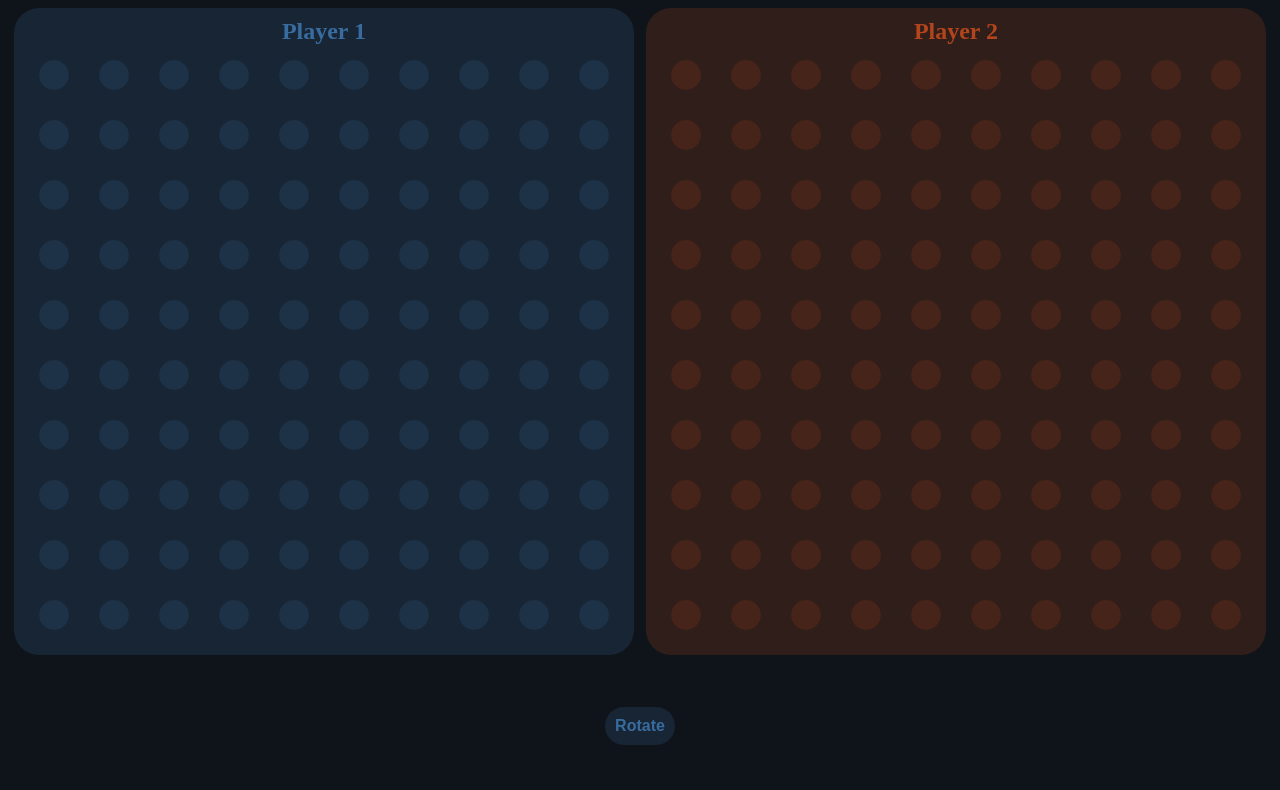
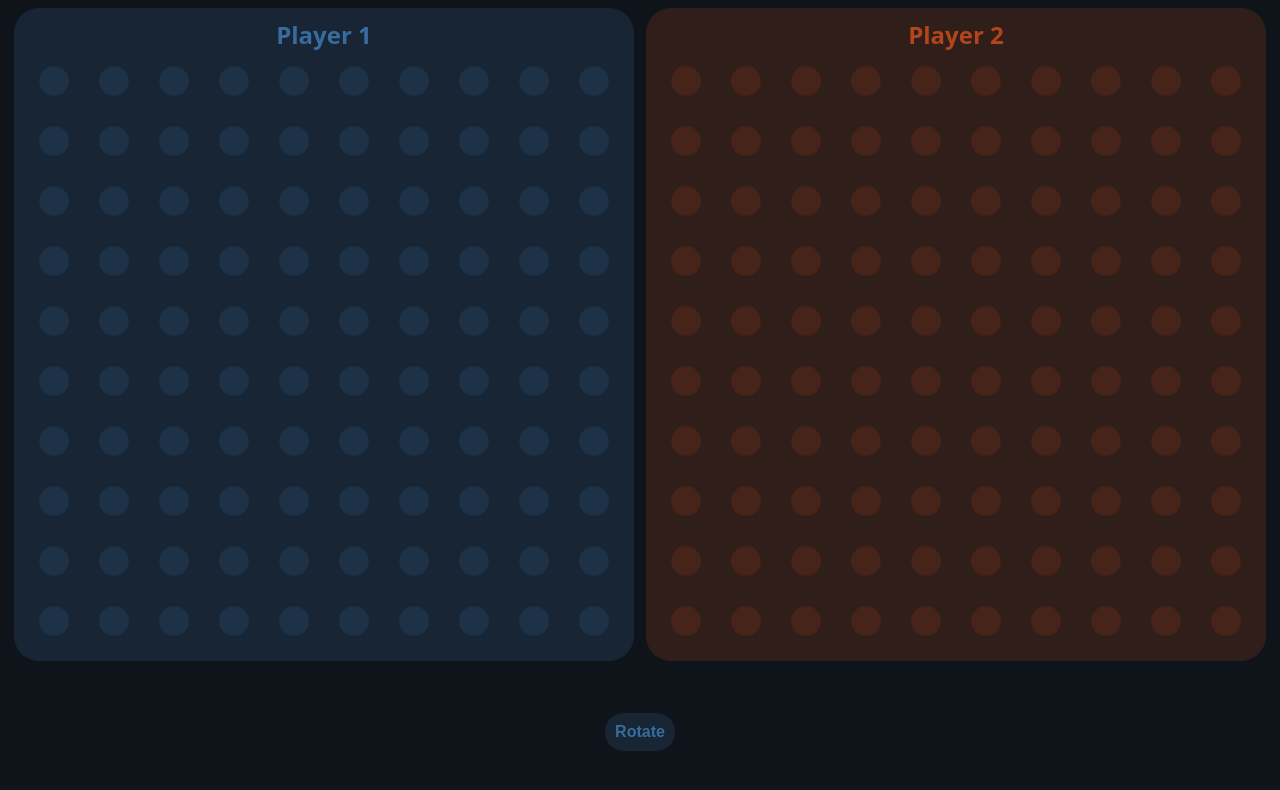
Before and after one commit to adamferrick/battleship, a website built with webpack: page src/index.html in a window 1280 px wide. Built offline with nearby package versions, Linux system fonts and the light colour scheme.

Commit message:
set font

```diff
--- a/src/style.css
+++ b/src/style.css
@@ -20,6 +20,7 @@
 body {
     background-color: var(--background);
     color: var(--foreground);
+    font-family: system-ui, "Segoe UI", Roboto, Helvetica, Arial, sans-serif, "Apple Color Emoji", "Segoe UI Emoji", "Segoe UI Symbol";
 }
 
 #boards {
```
